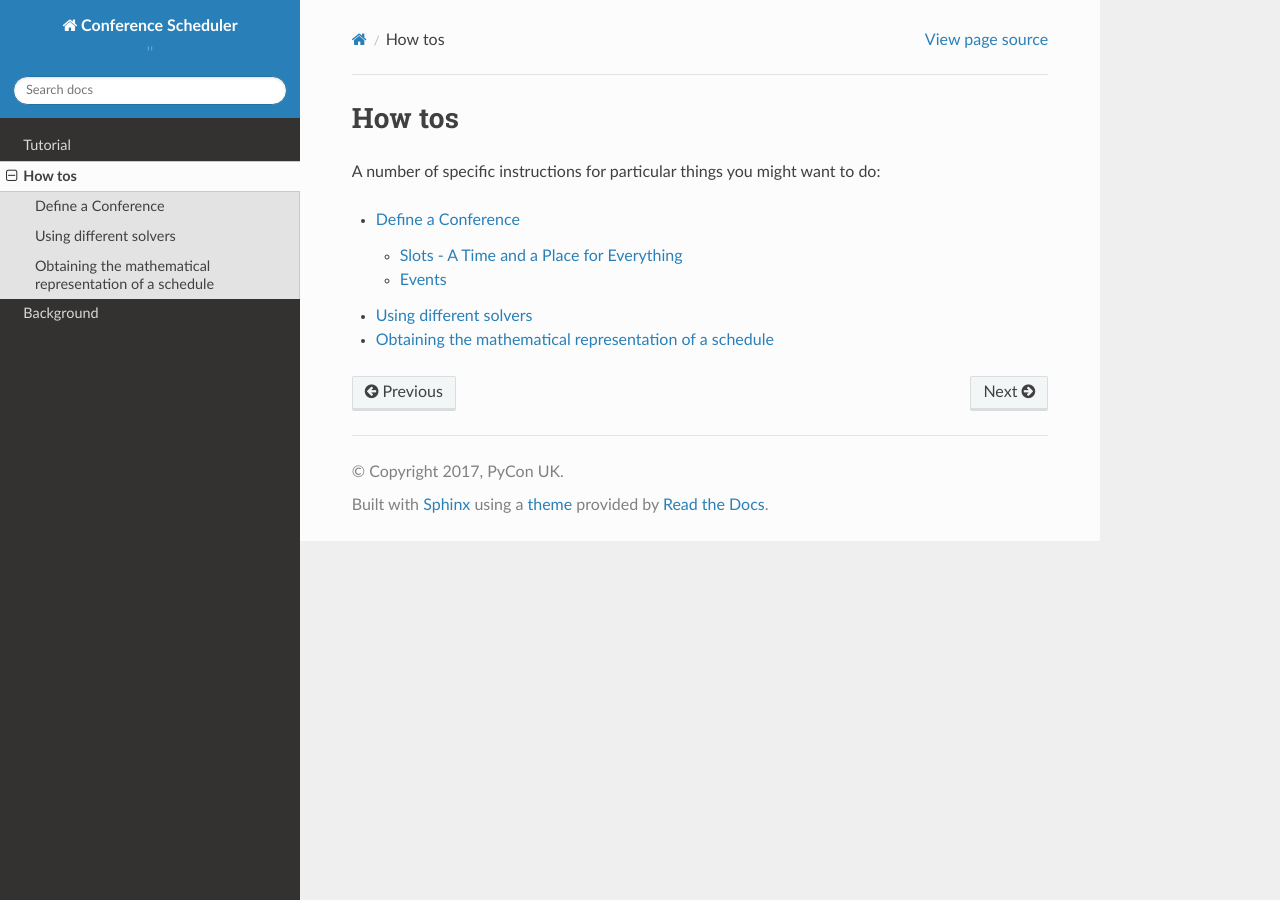
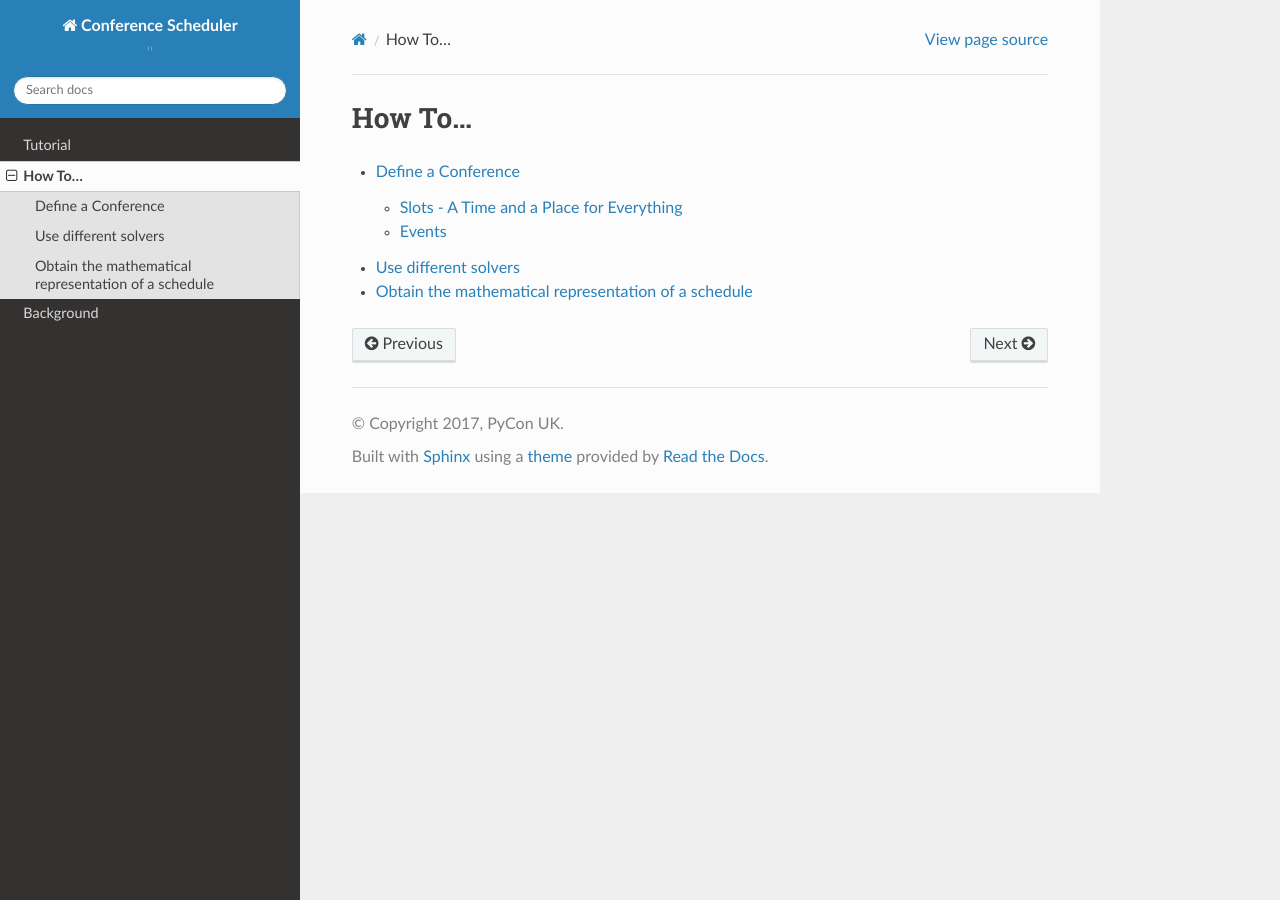
Before and after one commit to PyconUK/ConferenceScheduler, a Sphinx documentation site: the page built from docs/howto/index.rst, in a window 1280 px wide. Built offline with Sphinx 7.4.7 and the Read the Docs theme 2.0.0, drawn with Linux system fonts in a browser that asks for light colours.

Commit message:
[#44] Use consistent language in How To section

```diff
--- a/docs/howtos/index.rst
+++ b/docs/howto/index.rst
@@ -1,7 +1,5 @@
-How tos
-=======
-
-A number of specific instructions for particular things you might want to do:
+How To...
+=========
 
 .. toctree::
    :maxdepth: 2
--- a/docs/howtos/mathematical_representation.rst
+++ b/docs/howto/mathematical_representation.rst
@@ -1,5 +1,5 @@
-Obtaining the mathematical representation of a schedule
-=======================================================
+Obtain the mathematical representation of a schedule
+====================================================
 
 When scheduling a conference, it might be desirable to recover the schedule in a
 different format.
--- a/docs/howtos/use_different_solver.rst
+++ b/docs/howto/use_different_solver.rst
@@ -1,5 +1,5 @@
-Using different solvers
-=======================
+Use different solvers
+=====================
 
 The `Pulp <https://pythonhosted.org/PuLP/index.html>`_ library is a Python
 interface to underlying solution engines. By default it comes packaged with `CBC
--- a/docs/index.rst
+++ b/docs/index.rst
@@ -12,7 +12,7 @@ Contents:
    :maxdepth: 2
 
    tutorial/index.rst
-   howtos/index.rst
+   howto/index.rst
    background/index.rst
 
 
```
Also changed, not shown: docs/howto/define_a_conference.rst (renamed from docs/howtos/define_a_conference.rst), docs/howto/pyconuk-2016-talks.yml (renamed from docs/howtos/pyconuk-2016-talks.yml).
